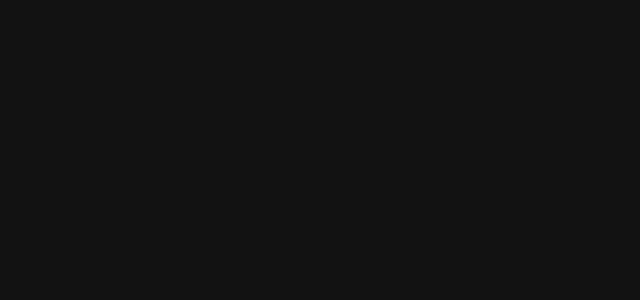
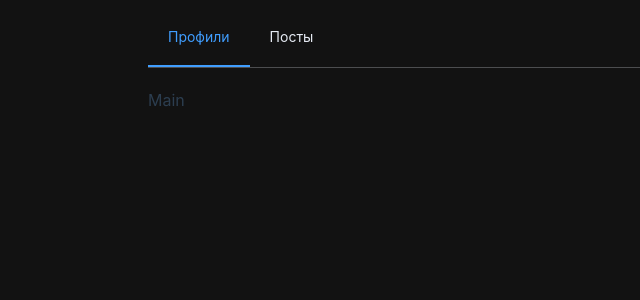
Before and after one commit to zazplay/ton_spane-, a Vue app in the folder ton-spane_front/: page /admin in a window 1280 px wide. Before the commit this address had no page. Shown: the top 300 px of the page, without its empty margins (0-640 px from the left). Built offline with nearby package versions, Linux system fonts and the light colour scheme.

Commit message:
#Create AdminPanel

```diff
--- /dev/null
+++ b/ton-spane_front/src/components/Page/AdminPanel/AdminPanel.vue
@@ -0,0 +1,38 @@
+<script>
+import { ref } from 'vue';
+
+
+export default {
+
+    data() {
+        return {
+            activeIndex: ref('1'),
+        };
+    }
+}
+</script>
+
+<template>
+    <div class="common-layout">
+        <el-container>
+            <el-header>
+                <el-menu :default-active="activeIndex" mode="horizontal">
+                    <el-menu-item index="1">
+                        Профили
+                    </el-menu-item>
+                    <el-menu-item index="2">
+                        Посты
+                    </el-menu-item>
+                </el-menu>
+            </el-header>
+            <el-main>Main</el-main>
+        </el-container>
+    </div>
+</template>
+
+<style scoped>
+.common-layout {
+    width: 80vw;
+    margin: 0 auto;
+}
+</style>
--- a/ton-spane_front/src/components/Page/FollowingPage/FollowingPage.vue
+++ b/ton-spane_front/src/components/Page/FollowingPage/FollowingPage.vue
@@ -1,3 +1,69 @@
+<script>
+
+import { ref, onMounted } from "vue";
+import { useRouter } from "vue-router"; // Імпортуємо useRouter
+import { useStore } from 'vuex' // Импортируем useStore
+import axios from "axios";
+import config from "@/config";
+
+export default {
+    setup() {
+        const loading = ref(true);
+        const lists = ref([]);
+        const currentDate = new Date().toDateString();
+        const router = useRouter(); // Отримуємо інстанс роутера
+        const store = useStore(); // Получаем инстанс хранилища Vuex
+
+        // Устанавливаем изображение пользователя по умолчанию
+        const defaultUserImage = "https://via.placeholder.com/150";
+
+        // Получаем sub из Vuex
+        const sub = store.getters.getSub;
+
+        const setLoading = () => {
+            loading.value = true;
+            setTimeout(() => {
+                loading.value = false;
+            }, 2000);
+        };
+
+        const fetchData = async () => {
+            try {
+                const userId = "3e5a8e90-f048-4f75-a295-61e29f7e66e7";//две подписки
+                const response = await axios.get(`${config.API_BASE_URL}/subscriptions/${userId}/following`);
+                console.log("sub ", sub);
+                // const response = await axios.get(`${config.API_BASE_URL}/subscriptions/${sub}/following`);
+                lists.value = response.data;
+
+                loading.value = false;
+            } catch (error) {
+                console.error("Ошибка при получении данных:", error);
+                loading.value = false;
+            }
+        };
+
+        const handleCardClick = (item) => {
+            console.log("Перейти на профиль пользователя: ", item.username);
+            // перехода на профиль пользователя
+            router.push(`/app/user/${item.id}`);
+        };
+
+        onMounted(() => {
+            fetchData();
+        });
+
+        return {
+            loading,
+            lists,
+            currentDate,
+            setLoading,
+            defaultUserImage, // Возвращаем ссылку на изображение по умолчанию
+            handleCardClick,  // Возвращаем метод для обработки кликов
+        };
+    },
+};
+</script>
+
 <template>
     <!-- Контейнер с элементами skeleton для загрузки данных -->
     <el-space style="width: 100%" fill>
@@ -36,72 +102,11 @@
             </template>
         </el-skeleton>
     </el-space>
+
+    <el-container>
+
+    </el-container>
 </template>
-
-<script>
-import { ref, onMounted } from "vue";
-import { useRouter } from "vue-router"; // Імпортуємо useRouter
-import { useStore } from 'vuex' // Импортируем useStore
-import axios from "axios";
-import config from "@/config";
-
-export default {
-    setup() {
-        const loading = ref(true);
-        const lists = ref([]);
-        const currentDate = new Date().toDateString();
-        const router = useRouter(); // Отримуємо інстанс роутера
-        const store = useStore(); // Получаем инстанс хранилища Vuex
-
-        // Устанавливаем изображение пользователя по умолчанию
-        const defaultUserImage = "https://via.placeholder.com/150";
-
-        // Получаем sub из Vuex
-        const sub = store.getters.getSub;
-
-        const setLoading = () => {
-            loading.value = true;
-            setTimeout(() => {
-                loading.value = false;
-            }, 2000);
-        };
-
-        const fetchData = async () => {
-            try {
-                // const userId = "3e5a8e90-f048-4f75-a295-61e29f7e66e7";//две подписки
-                const userId = "f26088fd-d4aa-4420-a7f6-1f89baa915c3";
-                const response = await axios.get(`${config.API_BASE_URL}/subscriptions/${userId}/following`);
-                console.log("sub ",sub);
-                // const response = await axios.get(`${config.API_BASE_URL}/subscriptions/${sub}/following`);
-                lists.value = response.data;
-                loading.value = false;
-            } catch (error) {
-                console.error("Ошибка при получении данных:", error);
-                loading.value = false;
-            }
-        };
-
-        const handleCardClick = (item) => {
-            console.log("Перейти на профиль пользователя: ", item.username);
-            // перехода на профиль пользователя
-            router.push(`/app/user/${item.id}`);
-        };
-
-        onMounted(() => {
-            fetchData();
-        });
-
-        return {
-            loading,
-            lists,
-            currentDate,
-            setLoading,
-            defaultUserImage, // Возвращаем ссылку на изображение по умолчанию
-            handleCardClick,  // Возвращаем метод для обработки кликов
-        };
-    },
-};
-</script>
 
 <style scoped>
 .scroll-container {
--- a/ton-spane_front/src/route.js
+++ b/ton-spane_front/src/route.js
@@ -1,9 +1,12 @@
 import { createRouter, createWebHistory } from 'vue-router';
 import AuthPage from './components/Page/AuthPage/AuthPage.vue';
 import MainPage from './components/Page/MainPage.vue';
+import AdminPanel from './components/Page/AdminPanel/AdminPanel.vue';
 
 const routes = [
+
   { path: '/', redirect: '/auth' },
+  { path: '/admin', component: AdminPanel },
   { path: '/auth', component: AuthPage },
   {
     path: '/app',
```
